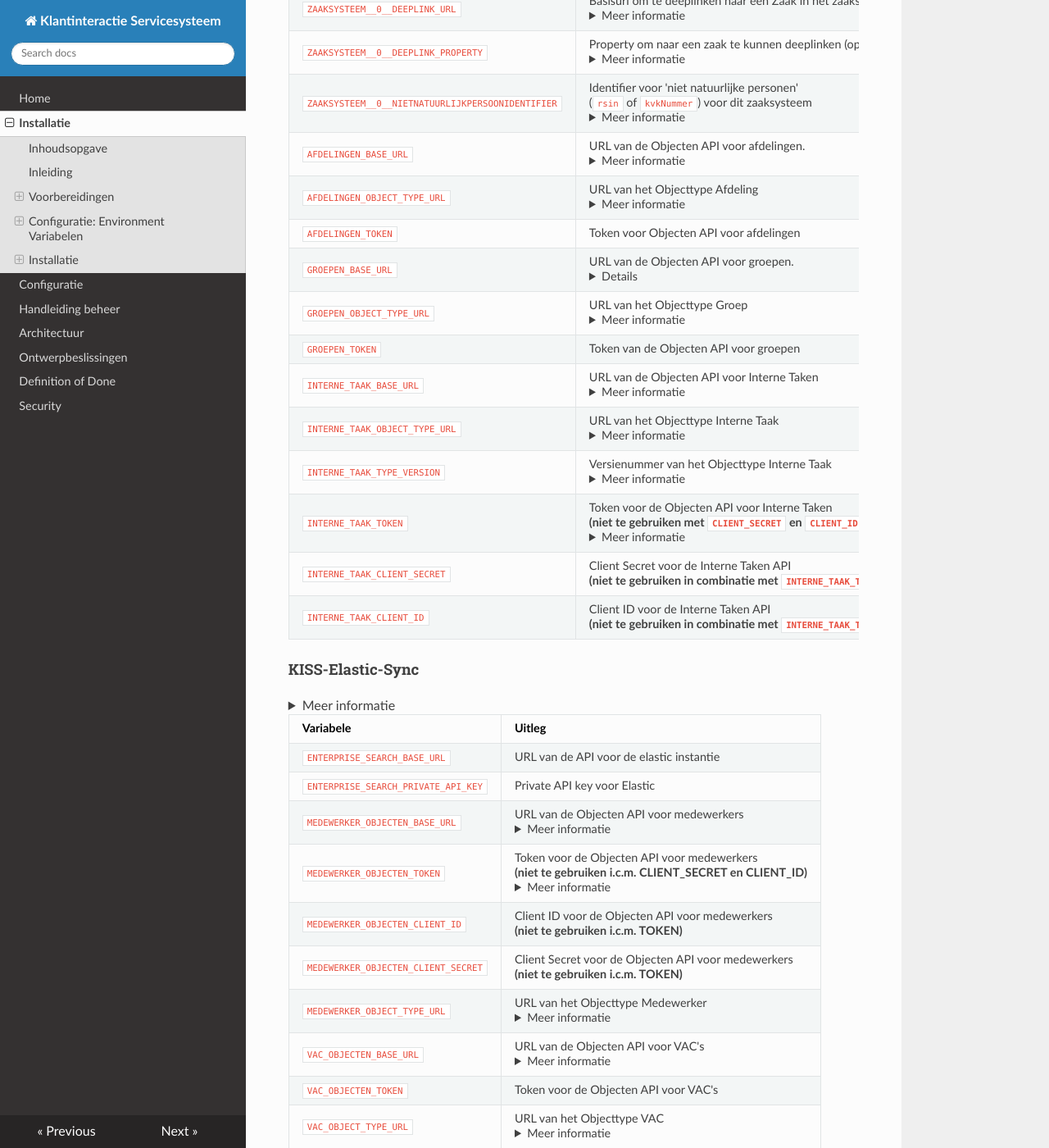
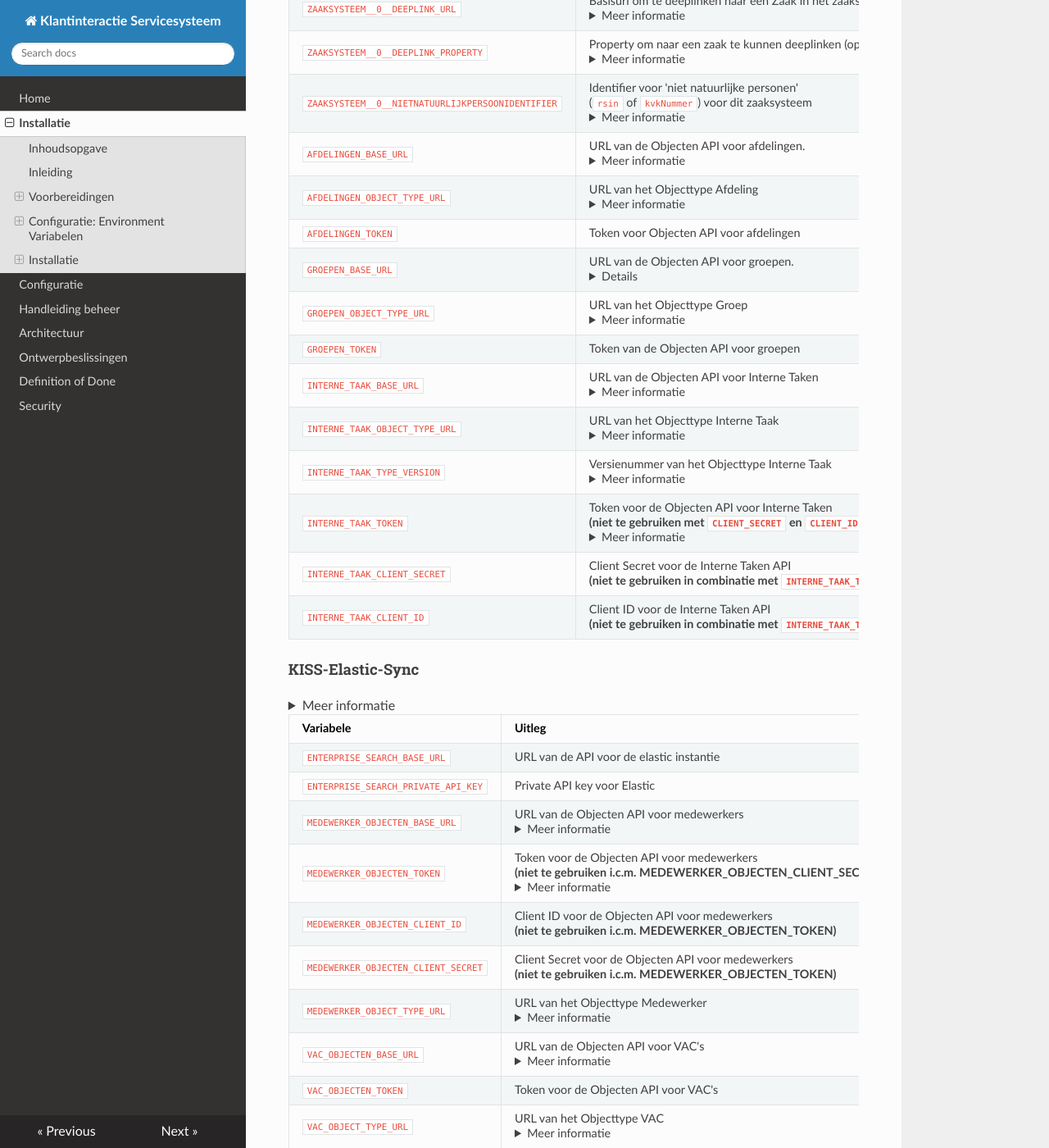
Before and after one commit to Klantinteractie-Servicesysteem/.github, an MkDocs documentation site: the page built from docs/INSTALLATION.md, in a window 1280 px wide and 1400 px high, scrolled down 4711 px. Shown: the whole window at 82% size. Built offline with MkDocs 1.6.1, drawn with Linux system fonts in a browser that asks for light colours; nearby versions of some CDN libraries.

Commit message:
Tekstuele verbeteringen.

```diff
--- a/docs/INSTALLATION.md
+++ b/docs/INSTALLATION.md
@@ -163,14 +163,14 @@
 | `ZAAKSYSTEEM__0__DEEPLINK_PROPERTY`         | Property om naar een zaak te kunnen deeplinken (optioneel) <details> <summary>Meer informatie </summary> Deze variabele **moet** altijd gebruikt worden **in combinatie met** `ZAAKSYSTEEM__0__DEEPLINK_URL`. De waarde uit dit property van een specifieke zaak wordt achter `ZAAKSYSTEEM_DEEPLINK_URL` geplaatst om de link te laten werken. Bijvoorbeeld: `identificatie` </details>  |
 | `ZAAKSYSTEEM__0__NIETNATUURLIJKPERSOONIDENTIFIER`       | Identifier voor 'niet natuurlijke personen' <br/> (`rsin` of `kvkNummer`) voor dit zaaksysteem<details> <summary>Meer informatie </summary> Afhankelijk van de gebruikte bron (bijvoorbeeld Open Zaak of de e-Suite) kan je hiermee aangeven welk gegeven gebruikt wordt om zaken van een `niet natuurlijke persoon` op te zoeken in een zaaksysteem. Op dit moment kan je hiervoor het RSIN (`rsin`) of het KvK-nummer (`kvkNummer`) gebruiken. RSIN is de default: als deze variable leeg gelaten wordt of ontbreekt bij de installatie, zal `rsin` gebruikt worden. Als je de e-Suite als register gebruikt, moet je hier `kvkNummer` invullen. Let op, de spelling moet exact overeen komen.</details>                     |
 | `AFDELINGEN_BASE_URL`                   | URL van de Objecten API voor afdelingen.  <details> <summary>Meer informatie </summary> Bijvoorbeeld: `https://objectenregister.mijngemeente.nl` </details>                     |
-| `AFDELINGEN_OBJECT_TYPE_URL`            | URL van het Objecttype Afdeling   <details> <summary>Meer informatie </summary> Bijvoorbeeld `https://objecttypenregister.mijngemeente.nl/api/v2/objecttypes/f83fdc48-5ddb-4b1a-a347-e20092031399` </details>      |
+| `AFDELINGEN_OBJECT_TYPE_URL`            | URL van het Objecttype Afdeling   <details> <summary>Meer informatie </summary> Bijvoorbeeld: `https://objecttypenregister.mijngemeente.nl/api/v2/objecttypes/f83fdc48-5ddb-4b1a-a347-e20092031399` </details>      |
 | `AFDELINGEN_TOKEN`                      | Token voor Objecten API voor afdelingen                                                                                           |
 | `GROEPEN_BASE_URL`                      | URL van de Objecten API voor groepen.    <details> <details> <summary>Meer informatie </summary> Bijvoorbeeld: `https://objectenregister.mijngemeente.nl` </details> </details>                          |
-| `GROEPEN_OBJECT_TYPE_URL`               | URL van het Objecttype Groep             <details> <summary>Meer informatie </summary> Bijvoorbeeld `https://objecttypenregister.mijngemeente.nl/api/v2/objecttypes/f83fdc48-5ddb-4b1a-a347-e20092031399` </details>    |
+| `GROEPEN_OBJECT_TYPE_URL`               | URL van het Objecttype Groep             <details> <summary>Meer informatie </summary> Bijvoorbeeld: `https://objecttypenregister.mijngemeente.nl/api/v2/objecttypes/f83fdc48-5ddb-4b1a-a347-e20092031399` </details>    |
 | `GROEPEN_TOKEN`                         | Token van de Objecten API voor groepen                                                                                            |
 | `INTERNE_TAAK_BASE_URL`                 | URL van de Objecten API voor Interne Taken  <details> <summary>Meer informatie </summary> Bijvoorbeeld: `https://objectenregister.mijngemeente.nl` </details>            |
-| `INTERNE_TAAK_OBJECT_TYPE_URL`          | URL van het Objecttype Interne Taak         <details> <summary>Meer informatie </summary> Bijvoorbeeld `https://objecttypenregister.mijngemeente.nl/api/v2/objecttypes/f83fdc48-5ddb-4b1a-a347-e20092031399` </details> |
-| `INTERNE_TAAK_TYPE_VERSION`             | Versienummer van het Objecttype Interne Taak   <details> <summary>Meer informatie </summary> Bijvoorbeeld `2` <br /> KISS schrijft InterneTaken in het Objectenregister. Hierbij moet je altijd de versie van het objecttype meegeven. Omdat het per gemeente kan verschillen welke versie de meest recente is, moet je hier invullen welk versienummer KISS moet meegeven. </details>                                                          |
+| `INTERNE_TAAK_OBJECT_TYPE_URL`          | URL van het Objecttype Interne Taak         <details> <summary>Meer informatie </summary> Bijvoorbeeld: `https://objecttypenregister.mijngemeente.nl/api/v2/objecttypes/f83fdc48-5ddb-4b1a-a347-e20092031399` </details> |
+| `INTERNE_TAAK_TYPE_VERSION`             | Versienummer van het Objecttype Interne Taak   <details> <summary>Meer informatie </summary> Bijvoorbeeld: `2` <br /> KISS schrijft InterneTaken in het Objectenregister. Hierbij moet je altijd de versie van het objecttype meegeven. Omdat het per gemeente kan verschillen welke versie de meest recente is, moet je hier invullen welk versienummer KISS moet meegeven. </details>                                                          |
 | `INTERNE_TAAK_TOKEN`                    | Token voor de Objecten API voor Interne Taken  <br/> **(niet te gebruiken met `CLIENT_SECRET` en `CLIENT_ID`)** <details> <summary>Meer informatie </summary>In de meeste gevallen identificeert KISS zich bij een Objectenregistratie m.b.v. een `TOKEN`. In sommige gevallen is het nodig om de authenticatie in de Objecten API, voor Afdelingen, Groepen en Interne Taken, Medewerkers in te regelen m.b.v. een `client secret` en een `client id`. Dit is bv. het geval als je KISS gebruikt i.c.m. de e-Suite. Afhankelijk van de situatie moet je dus een Token inregelen, en in andere gevallen een id+secret. **NOOIT ALLEBEI!** </details> |
 | `INTERNE_TAAK_CLIENT_SECRET`            | Client Secret voor de Interne Taken API <br/> **(niet te gebruiken in combinatie met `INTERNE_TAAK_TOKEN`)**                      |
 | `INTERNE_TAAK_CLIENT_ID`                | Client ID voor de Interne Taken API <br/> **(niet te gebruiken in combinatie met `INTERNE_TAAK_TOKEN`)**                          |
@@ -184,9 +184,9 @@
 | `ENTERPRISE_SEARCH_BASE_URL`         | URL van de API voor de elastic instantie                                                                  |
 | `ENTERPRISE_SEARCH_PRIVATE_API_KEY`  | Private API key voor Elastic                                                                              |
 | `MEDEWERKER_OBJECTEN_BASE_URL`       | URL van de Objecten API voor medewerkers   <details> <summary>Meer informatie </summary> Bijvoorbeeld: `https://objectenregister.mijngemeente.nl` </details>                                                               |
-| `MEDEWERKER_OBJECTEN_TOKEN`          | Token voor de Objecten API voor medewerkers <br/> **(niet te gebruiken i.c.m. CLIENT_SECRET en CLIENT_ID)** <details> <summary>Meer informatie </summary>In de meeste gevallen identificeert KISS zich bij een Objectenregistratie m.b.v. een `TOKEN`. In sommige gevallen is het nodig om de authenticatie in de Objecten API, voor Afdelingen, Groepen en Interne Taken, Medewerkers in te regelen m.b.v. een `client secret` en een `client id`. Dit is bv. het geval als je KISS gebruikt i.c.m. de e-Suite. Afhankelijk van de situatie moet je dus een Token inregelen, en in andere gevallen een id+secret. **NOOIT ALLEBEI!** </details> |
-| `MEDEWERKER_OBJECTEN_CLIENT_ID`      | Client ID voor de Objecten API voor medewerkers <br/> **(niet te gebruiken i.c.m. TOKEN)**                |
-| `MEDEWERKER_OBJECTEN_CLIENT_SECRET`  | Client Secret voor de Objecten API voor medewerkers <br/> **(niet te gebruiken i.c.m. TOKEN)**            |
+| `MEDEWERKER_OBJECTEN_TOKEN`          | Token voor de Objecten API voor medewerkers <br/> **(niet te gebruiken i.c.m. MEDEWERKER_OBJECTEN_CLIENT_SECRET en MEDEWERKER_OBJECTEN_CLIENT_ID)** <details> <summary>Meer informatie </summary>In de meeste gevallen identificeert KISS zich bij een Objectenregistratie m.b.v. een `TOKEN`. In sommige gevallen is het nodig om de authenticatie in de Objecten API, voor Afdelingen, Groepen en Interne Taken, Medewerkers in te regelen m.b.v. een `client secret` en een `client id`. Dit is bv. het geval als je KISS gebruikt i.c.m. de e-Suite. Afhankelijk van de situatie moet je dus een Token inregelen, en in andere gevallen een id+secret. **NOOIT ALLEBEI!** </details> |
+| `MEDEWERKER_OBJECTEN_CLIENT_ID`      | Client ID voor de Objecten API voor medewerkers <br/> **(niet te gebruiken i.c.m. MEDEWERKER_OBJECTEN_TOKEN)**                |
+| `MEDEWERKER_OBJECTEN_CLIENT_SECRET`  | Client Secret voor de Objecten API voor medewerkers <br/> **(niet te gebruiken i.c.m. MEDEWERKER_OBJECTEN_TOKEN)**            |
 | `MEDEWERKER_OBJECT_TYPE_URL`         | URL van het Objecttype Medewerker  <details> <summary>Meer informatie </summary> Bijvoorbeeld `https://objecttypenregister.mijngemeente.nl/api/v2/objecttypes/f83fdc48-5ddb-4b1a-a347-e20092031399` </details>  |
 | `VAC_OBJECTEN_BASE_URL`              | URL van de Objecten API voor VAC's  <details> <summary>Meer informatie </summary> Bijvoorbeeld: `https://objectenregister.mijngemeente.nl` </details>                                                                     |
 | `VAC_OBJECTEN_TOKEN`                 | Token voor de Objecten API voor VAC's                                                                     |
```
